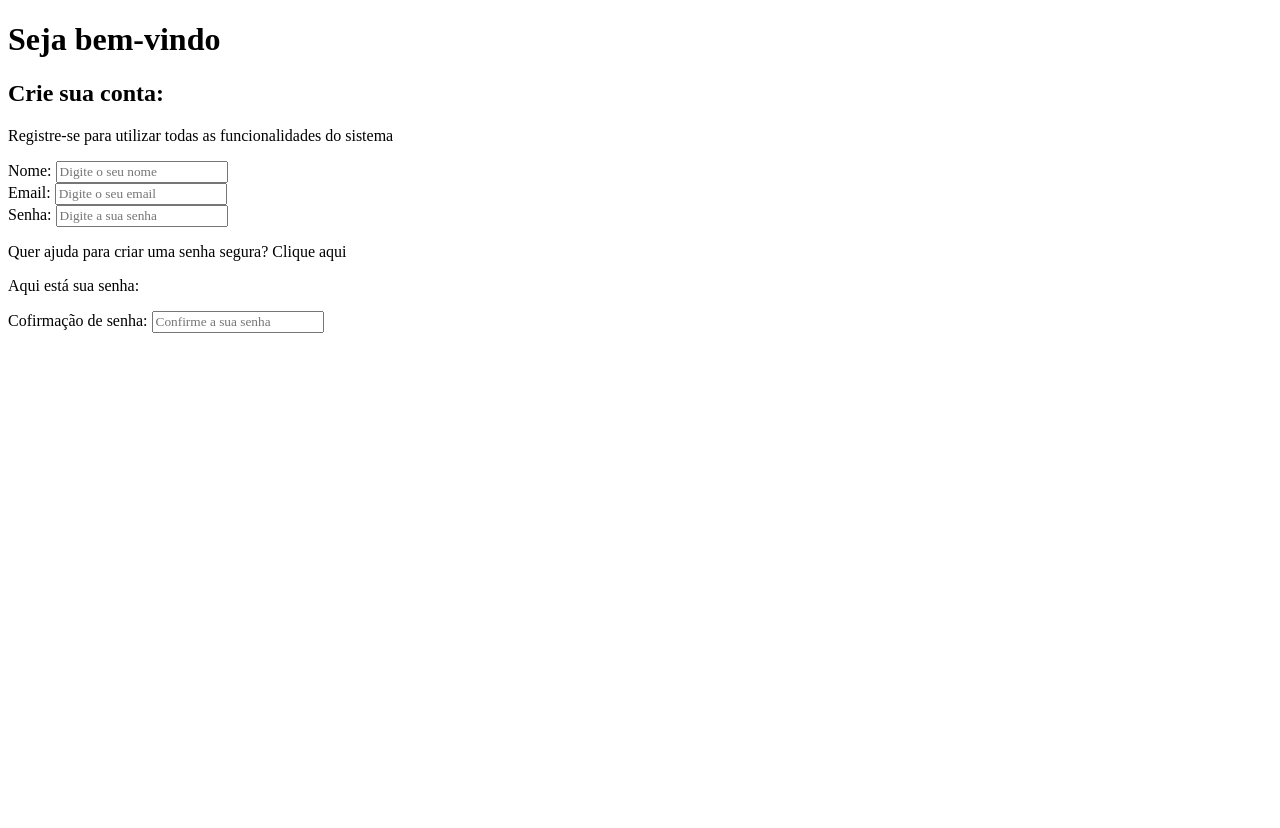
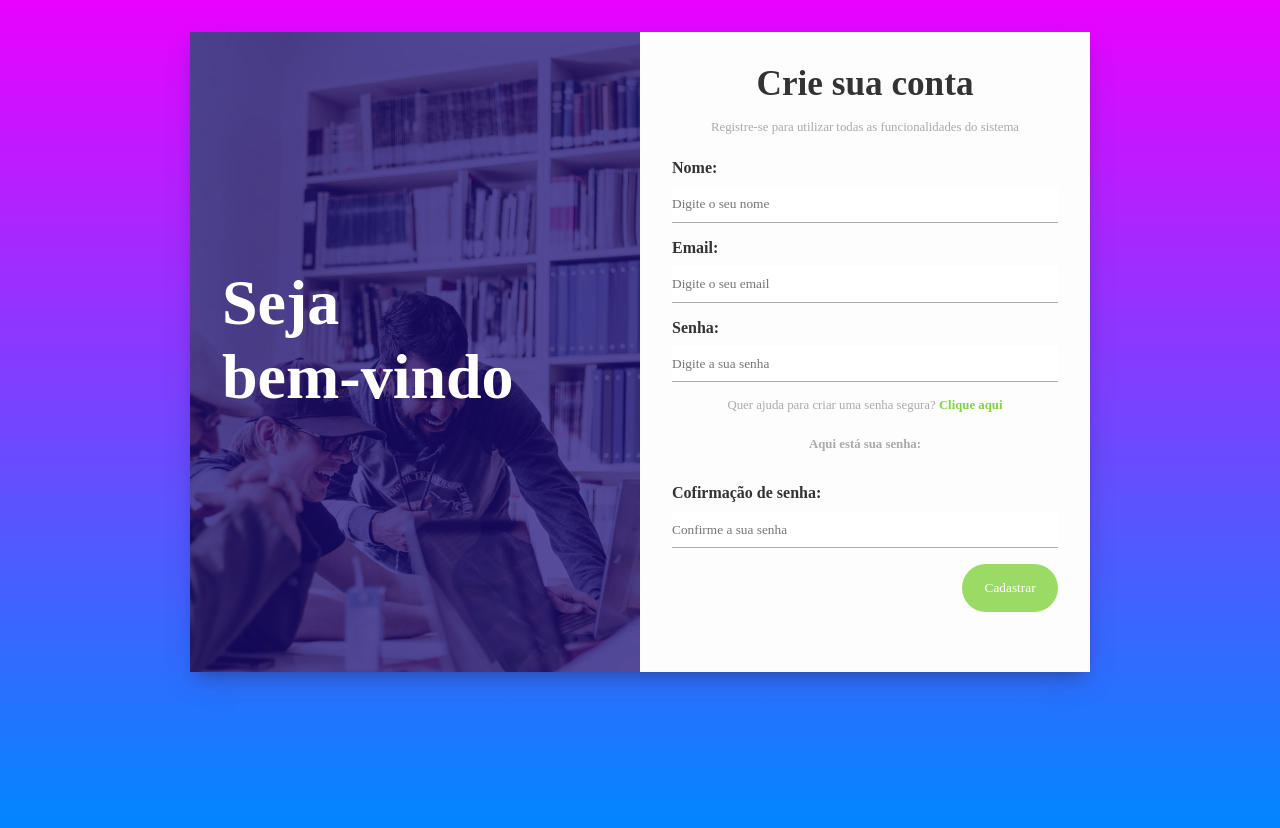
Before and after one commit to IagoLima99/gerador_senha, a plain HTML site: page index.html in a window 1280 px wide. Before the commit the page ends 800 px from the top, so only its background shows below. Drawn offline with Linux system fonts and the light colour scheme.

Commit message:
styling css

```diff
--- a/css/styles.css
+++ b/css/styles.css
@@ -1,3 +1,123 @@
 * {
     font-family: "Montserrat, sans serif";
+    padding: 0;
+    margin: 0;
+    box-sizing: border-box;
+    color: #333 ;
 }
+
+html,
+body {
+    height: auto;
+    min-height: 100vh;
+}
+
+html {
+    background : linear-gradient(180deg, rgba(234, 2, 255, 1)0%, #0087ff 100%);
+}
+
+input:focus {
+    outline: none;
+}
+
+#register-container {
+    max-width: 900px;
+    min-height: 80vh;
+    margin: 2rem auto;
+    display: flex;
+    box-shadow: rgba(50, 50, 93, 0.25) 0px 13px 27px -5px,
+    rgba(0, 0, 0, 0.3) 0px 8px 16px -8px;
+}
+
+#register-banner {
+    background: url('../img/bg-form.jpg');
+    background-size: cover;
+    background-position: center;
+    width: 50%;
+}
+
+#banner-layer {
+    background-color: rgba(25, 11, 122, 0.7);
+    height: 100%;
+    padding: 2rem;
+    display: flex;
+    align-items: center;
+}
+
+#register-banner h1 {
+    font-size: 4rem;
+    margin-bottom: 1.5rem;
+    color: #FFF;
+    word-spacing: 50rem;
+}
+
+#register-form {
+    background-color: #FDFDFD;
+    padding: 2rem;
+    width: 50%;
+    display: flex;
+    flex-direction: column;
+}
+
+#register-form h2 {
+    text-align: center;
+    margin-bottom: 1rem;
+    font-size: 2.2rem;
+}
+
+#register-form p {
+    text-align: center;
+    margin-bottom: 1.5rem;
+    color: #AAA;
+    font-size: 0.8rem;
+}
+
+.form-control {
+    margin-bottom: 1rem;
+    display: flex;
+    flex-direction: column;
+}
+
+.form-control label {
+    border: none    ;
+    font-weight: bold;
+    margin-bottom: .6rem;
+}
+
+.form-control input {
+    border: none;
+    border-bottom: 1px solid #AAA;
+    padding: .6rem 0;
+}
+
+#generate-password {
+    font-weight: bold;
+    cursor: pointer;
+    transition: .4s;
+}
+
+#generate-password:hover {
+    color: #0099ff  ;
+}
+
+#register-form #generate-password {
+    color: #81d340;
+    margin-bottom: 0.5rem;
+}
+
+#register-form input[type="submit"] {
+    background-color: #81d340;
+    color: #FFF;
+    opacity: .8;
+    border: none;
+    border-radius: 2rem;
+    padding: 1rem 1.4rem;
+    max-width: 150px;
+    cursor: pointer;
+    align-self: flex-end;
+    transition: .4s;
+}
+
+#register-form input[type="submit"]:hover {
+    opacity: 1;
+}
--- a/index.html
+++ b/index.html
@@ -5,11 +5,11 @@
         <meta http-equiv="X-UA-Compatible" content="IE=edge">
         <meta name="viewport" content="width=device-width, initial-scale=1.0">
         <title>Gerador de Senha</title>
-    <link rel="stylesheet" href="./css/styles.css">
+        <link rel="stylesheet" href="css/styles.css">
         <link rel="preconnect" href="https://fonts.googleapis.com">
         <link rel="preconnect" href="https://fonts.gstatic.com" crossorigin>
         <link href="https://fonts.googleapis.com/css2?family=Montserrat:ital,wght@0,100;0,200;0,300;0,400;0,500;0,600;0,700;0,800;0,900;1,100;1,200;1,300;1,400;1,500;1,600;1,700;1,800;1,900&display=swap" rel="stylesheet">
-    <script src="./js/main.js" defer></script>
+        <script src="js/main.js" defer></script>
     </head>
     <body>
         <div id="register-container">
@@ -19,7 +19,7 @@
                 </div>
             </div>
             <div id="register-form">
-            <h2>Crie sua conta:</h2>
+                <h2>Crie sua conta</h2>
                 <p>Registre-se para utilizar todas as funcionalidades do sistema</p>
                 <div class="form-control">
                     <label for="name">Nome: </label>
@@ -44,6 +44,7 @@
                     <label for="name">Cofirmação de senha: </label>
                     <input type="text" type="confirmpassword" id="confirmpassword" placeholder="Confirme a sua senha">
                 </div>
+                <input type="submit" value="Cadastrar">
             </div>
         </div>
     </body>
```
Lines whose indentation alone changed are shown as unchanged.
